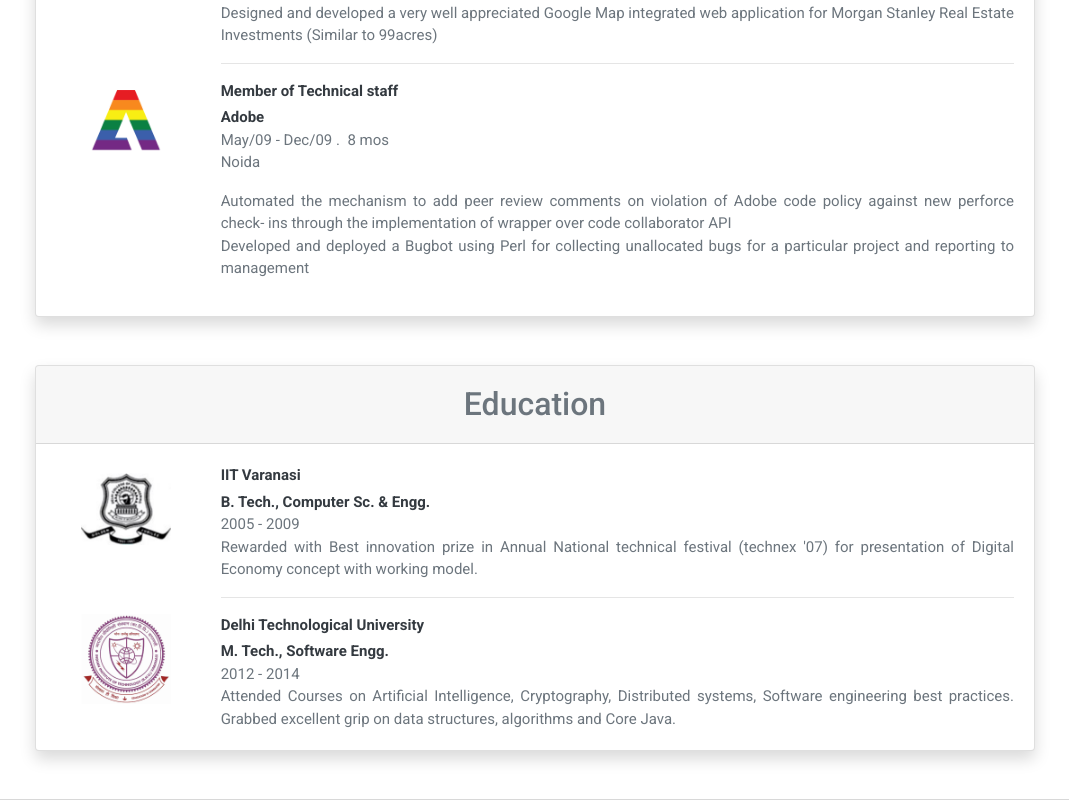
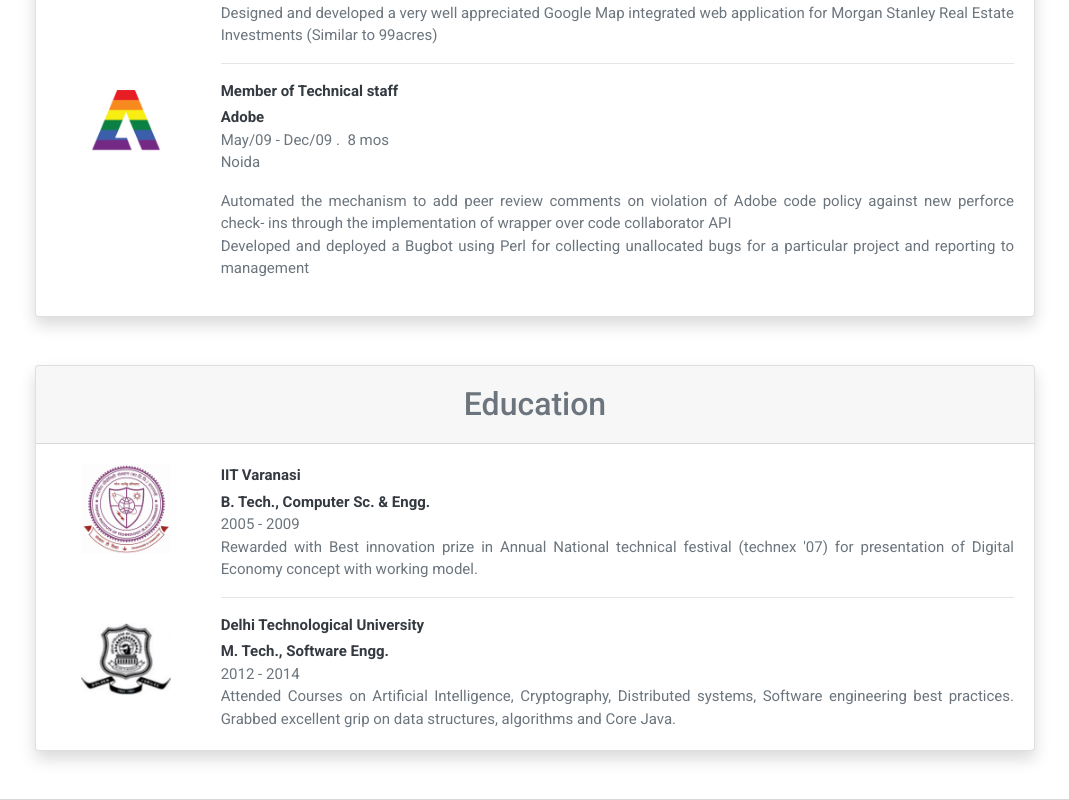
Before and after one commit to amit-kumar-cse/amiku.dev, a React (Create React App) app: page / in a window 1280 px wide. Shown: the part 1600-2400 px from the top of the page, without its empty margins (105-1174 px from the left). Built offline with nearby package versions, Linux system fonts and the light colour scheme.

Commit message:
logo correction

```diff
--- a/src/data/education.js
+++ b/src/data/education.js
@@ -5,7 +5,7 @@ const education = [
         specialization: 'Computer Sc. & Engg.',
         startDate: '2005',
         endDate: '2009',
-        icon: 'dce.png',
+        icon: 'bhu.png',
         showLine: true
     },
     {
@@ -14,7 +14,7 @@ const education = [
         specialization: 'Software Engg.',
         startDate: '2012',
         endDate: '2014',
-        icon: 'bhu.png',
+        icon: 'dce.png',
         showLine: false
     }
 ];
```
